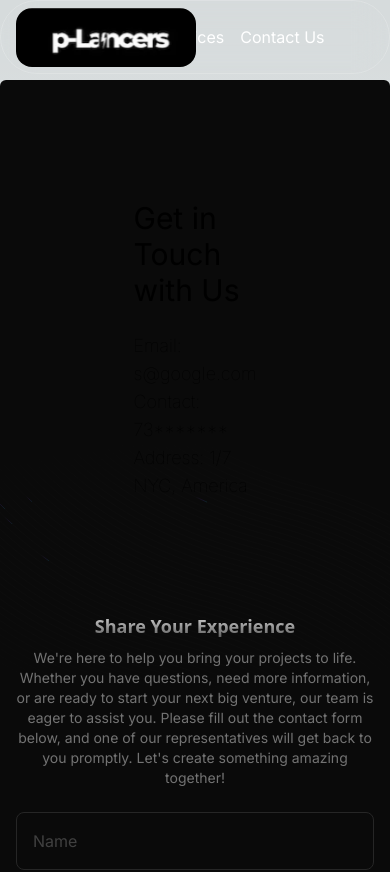
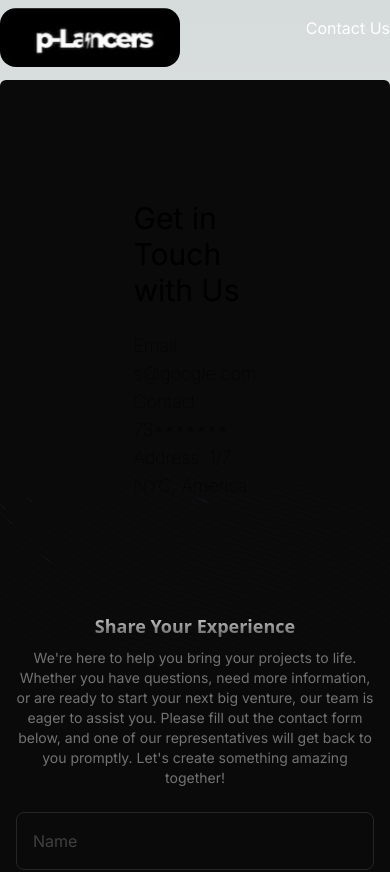
Before and after one commit to Flyingmonk01/p-Lancers, a Next.js app: page /contact in a window 390 px wide. Shown: the top 872 px of the page. Built offline with nearby package versions, Linux system fonts and the light colour scheme.

Commit message:
navbar update

```diff
--- a/src/components/Navbar.tsx
+++ b/src/components/Navbar.tsx
@@ -1,47 +1,84 @@
 "use client";
 
-import React, { useState } from "react";
+import React, { useEffect, useState } from "react";
 import { HoveredLink, Menu, MenuItem } from "./ui/navbar-menu";
 import { cn } from "@/utils/cn";
 import Link from "next/link";
 import Image from "next/image";
-import Logo from "../assets/p-Lancers.png"
+import Logo from "../assets/p-Lancers.png";
+import { FiMenu } from "react-icons/fi";
 
 function Navbar({ className }: { className?: string }) {
     const [active, setActive] = useState<string | null>(null);
 
     return (
-        <div className={cn("absolute top-0 inset-x-0 w-full z-[1000]", className)}>
-            <div className="flex justify-between items-center px-4 py-2 bg-transparent max-w-6xl mx-auto">
+        <div
+            className={cn(
+                "absolute top-0 inset-x-0 w-full z-[1000]",
+                className
+            )}
+        >
+            <div className="flex justify-between items-center bg-transparent max-w-6xl mx-auto">
                 {/* Logo on the left */}
                 <Link href="/">
                     <Image
                         src={Logo}
                         alt="Your Company Logo"
                         width={180}
-                        className="cursor-pointer z-20 fixed rounded-2xl"
+                        className="cursor-pointer z-20 fixed rounded-2xl -my-5"
                     />
                 </Link>
 
-                {/* Menu items on the right */}
-                <Menu setActive={setActive}>
+                <Menu style="" setActive={setActive}>
                     <Link href="/">
-                        <MenuItem active={active} setActive={setActive} item="Home" />
+                        <MenuItem
+                            active={active}
+                            setActive={setActive}
+                            item="Home"
+                        />
                     </Link>
 
-                    <MenuItem active={active} setActive={setActive} item="Our Services">
-                        <div className="flex flex-col text-sm text-white space-y-4">
-                            <HoveredLink href="/web-dev">Web Development</HoveredLink>
-                            <HoveredLink href="/data-analytics">Data Analytics</HoveredLink>
-                            <HoveredLink href="/machine-learning">Machine Learning</HoveredLink>
-                            <HoveredLink href="/mobile-development">Android Development</HoveredLink>
+                    <MenuItem
+                        active={active}
+                        setActive={setActive}
+                        item="Our Services"
+                    >
+                        <div
+                            className={
+                                "flex flex-col text-sm text-white space-y-4"
+                            }
+                        >
+                            <HoveredLink href="/web-dev">
+                                Web Development
+                            </HoveredLink>
+                            <HoveredLink href="/data-analytics">
+                                Data Analytics
+                            </HoveredLink>
+                            <HoveredLink href="/machine-learning">
+                                Machine Learning
+                            </HoveredLink>
+                            <HoveredLink href="/mobile-development">
+                                Android Development
+                            </HoveredLink>
                         </div>
                     </MenuItem>
 
                     <Link href="/contact">
-                        <MenuItem active={active} setActive={setActive} item="Contact Us" />
+                        <MenuItem
+                            active={active}
+                            setActive={setActive}
+                            item="Contact Us"
+                        />
                     </Link>
                 </Menu>
+
+                <Link href="/contact" className="my-4">
+                    <MenuItem
+                        active={active}
+                        setActive={setActive}
+                        item="Contact Us"
+                    />
+                </Link>
             </div>
         </div>
     );
--- a/src/components/ui/navbar-menu.tsx
+++ b/src/components/ui/navbar-menu.tsx
@@ -64,14 +64,18 @@ export const MenuItem = ({
 export const Menu = ({
     setActive,
     children,
+    style,
 }: {
     setActive: (item: string | null) => void;
     children: React.ReactNode;
+    style: string;
 }) => {
     return (
         <nav
             onMouseLeave={() => setActive(null)} // resets the state
-            className="fixed top-0 left-0 w-full z-10 rounded-full border border-transparent dark:border-white/[0.2] shadow-input flex justify-center space-x-4 px-8 py-6 backdrop-blur-lg"
+            className={
+                "fixed top-0 left-0 w-full z-10 rounded-full border border-transparent dark:border-white/[0.2] shadow-input flex justify-center space-x-4 px-8 py-6 backdrop-blur-lg max-700:hidden md:flex"
+            }
         >
             {children}
         </nav>
--- a/tailwind.config.ts
+++ b/tailwind.config.ts
@@ -15,6 +15,9 @@ const config: Config = {
   darkMode: "class",
   theme: {
     extend: {
+      screens: {
+        'max-700': { 'max': '700px' },
+      },
       animation: {
         scroll:
           "scroll var(--animation-duration, 40s) var(--animation-direction, forwards) linear infinite",
```
